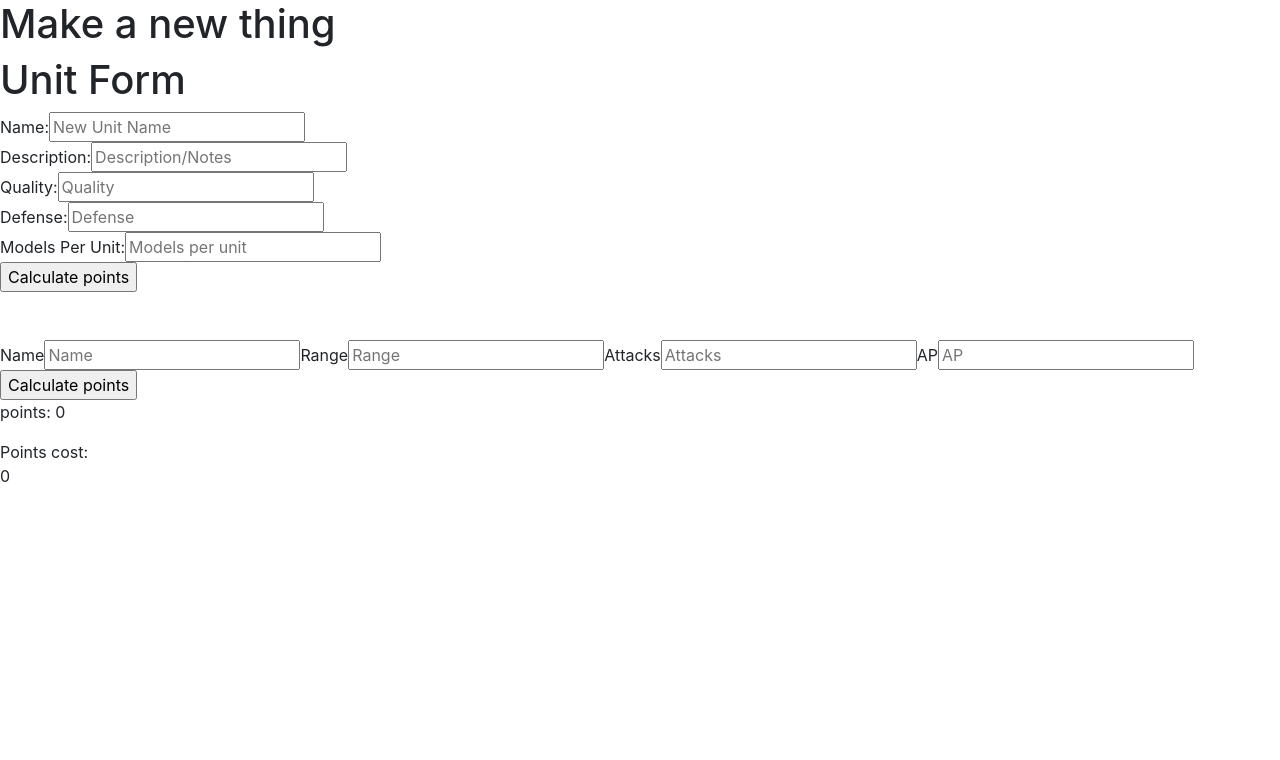
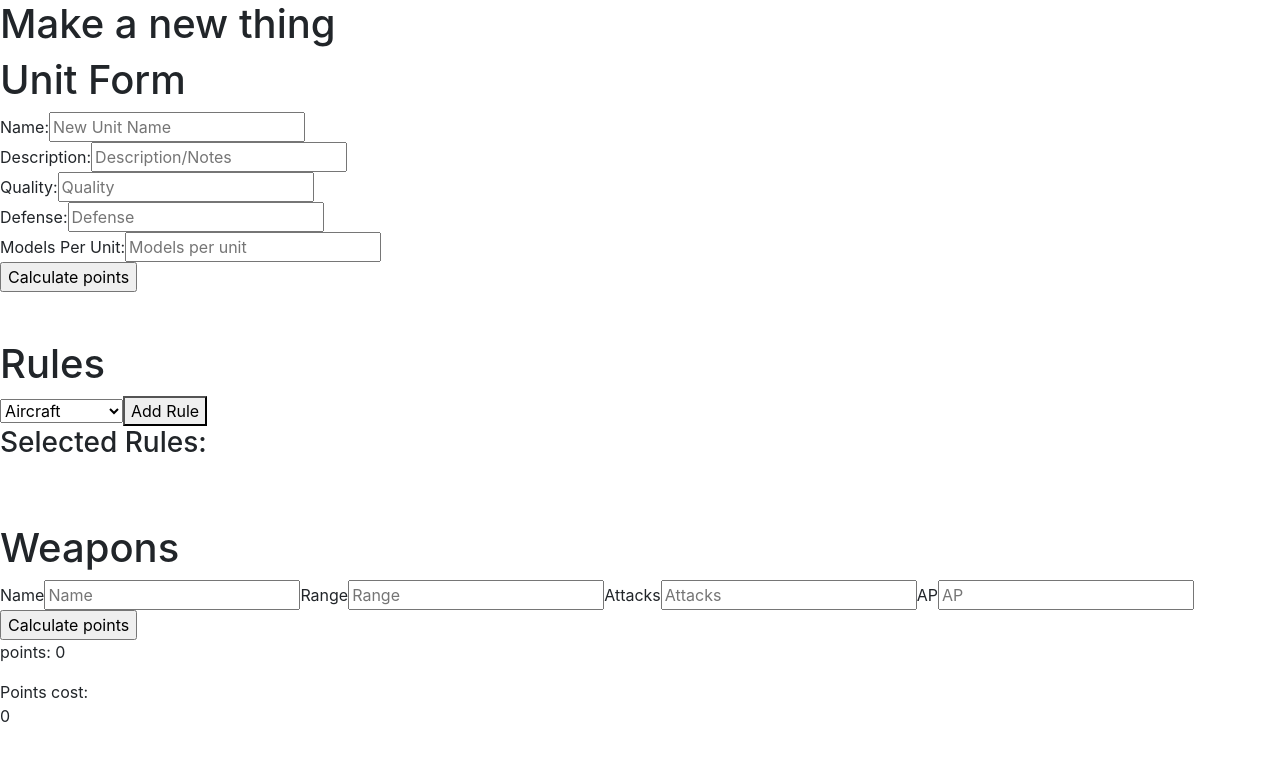
Before and after one commit to Lunadork/GF_Custom-Unit-Builder, a React (Create React App) app: page /new in a window 1280 px wide. Shown: the top 760 px of the page. Built offline with nearby package versions, Linux system fonts and the light colour scheme.

Commit message:
basic rules appearing stuff

```diff
--- a/public/index.html
+++ b/public/index.html
@@ -10,7 +10,7 @@
       name="description"
       content="Web site created using create-react-app"
     />
-    <link rel="apple-touch-icon" href="%PUBLIC_URL%/logo192.png" />
+    <!--<link rel="apple-touch-icon" href="%PUBLIC_URL%/logo192.png" /> -->
     <!--
       manifest.json provides metadata used when your web app is installed on a
       user's mobile device or desktop. See https://developers.google.com/web/fundamentals/web-app-manifest/
--- a/src/components/RuleForm/index.js
+++ b/src/components/RuleForm/index.js
@@ -1,9 +1,32 @@
-import React from 'react'
+import React, { useState } from 'react'
+const basicRules = require('../../data/baseRules')
+let ruleArray = [];
 
 export const RuleForm = () => {
+  const [selectedRule,setSelectedRule] = useState(undefined);
+
+  const addRule = (e) => {
+    e.preventDefault();
+    if (!selectedRule || ruleArray.includes(basicRules.filter(rule => rule.name === selectedRule))) return null;
+    else {
+      console.warn(ruleArray);
+      ruleArray.push(...basicRules.filter(rule => rule.name === selectedRule));
+      console.warn(ruleArray);
+    }
+  }
+
   return (
     <>
-
+    <h1>Rules</h1>
+    <select name="ruleDropDown" onChange={(e) => setSelectedRule(e.target.value)}>
+      {basicRules.map((rule) => <option key={rule.name} value={rule.name}>{rule.name}</option>)}
+        Select Rule
+      </select>
+      <button onClick = {addRule}>Add Rule</button>
+    <h3>Selected Rules:</h3>
+    <ul>
+      {ruleArray.map((rule) => <li key={rule.name} value={rule.name}>{rule.name}</li>)}
+    </ul>
     </>
   )
 }
--- a/src/components/UnitForm/index.js
+++ b/src/components/UnitForm/index.js
@@ -1,6 +1,6 @@
 import { React, useState } from 'react'
 import './style.css'
-import { WeaponForm } from '../index'
+import { RuleForm, WeaponForm } from '../index'
 const { pointCalculator } = require('../../handlers/pointCalculator');
 const {weaponCostCalculator} = require('../../handlers/weaponHandler/weaponCostCalculator')
 
@@ -90,6 +90,11 @@ export const UnitForm = () => {
     <br></br>
     <br></br>
 
+    <RuleForm/>
+
+    <br></br>
+    <br></br>
+
     <WeaponForm/>
 
     <label htmlFor="points" className="pointsLabel">Points cost: </label>
--- a/src/components/WeaponForm/index.js
+++ b/src/components/WeaponForm/index.js
@@ -23,6 +23,7 @@ export const WeaponForm = () => {
 
     return (
     <>
+        <h1>Weapons</h1>
 
         <form className='groupForm' onSubmit={calcWeaponPoints}>
 
--- /dev/null
+++ b/src/data/baseRules.js
@@ -0,0 +1,22 @@
+const baseRules =  [
+    {name: 'Aircraft', cost: 15, calc: 0},
+    {name: 'Ambush', cost: 'quality', calc: 1},
+    {name: 'Fast', cost: 'quality', calc: 1},
+    {name: 'Fear', cost: 20, calc: 0},
+    {name: 'Fearless', cost: 'baseCostQuality+1', calc: 3},
+    {name: 'Flying', cost: 'quality', calc: 1},
+    {name: 'Furious',cost: 'mostExpensiveMeleeWeapon/2', calc: 4},
+    {name: 'Hero', cost: 0, calc: 0},
+    {name: 'Immobile', cost: 'quality*-3', calc: 5},
+    {name: 'Impact(X)', cost: 'X * 3', calc: 6},
+    {name: 'Psychic(X)', cost: 'X * 15 + 5', calc: 7},
+    {name: 'Regeneration', cost: 'tough * 6', calc: 8},
+    {name: 'Relentless', cost: 'costOfRangedWeapons * 1.125', calc: 9},
+    {name: 'Scout', cost: 'quality', calc: 1},
+    {name: 'Slow', cost: '- quality', calc: 10},
+    {name: 'Stealth', cost: 'Tough(X) * 2', calc: 11},
+    {name: 'Strider', cost: 'Quality / 2', calc: 12},
+    {name: 'Transport(X)', cost: 'X * 2', calc: 13}
+]
+
+exports = module.exports = baseRules;
```
Also changed, not shown: public/manifest.json.
